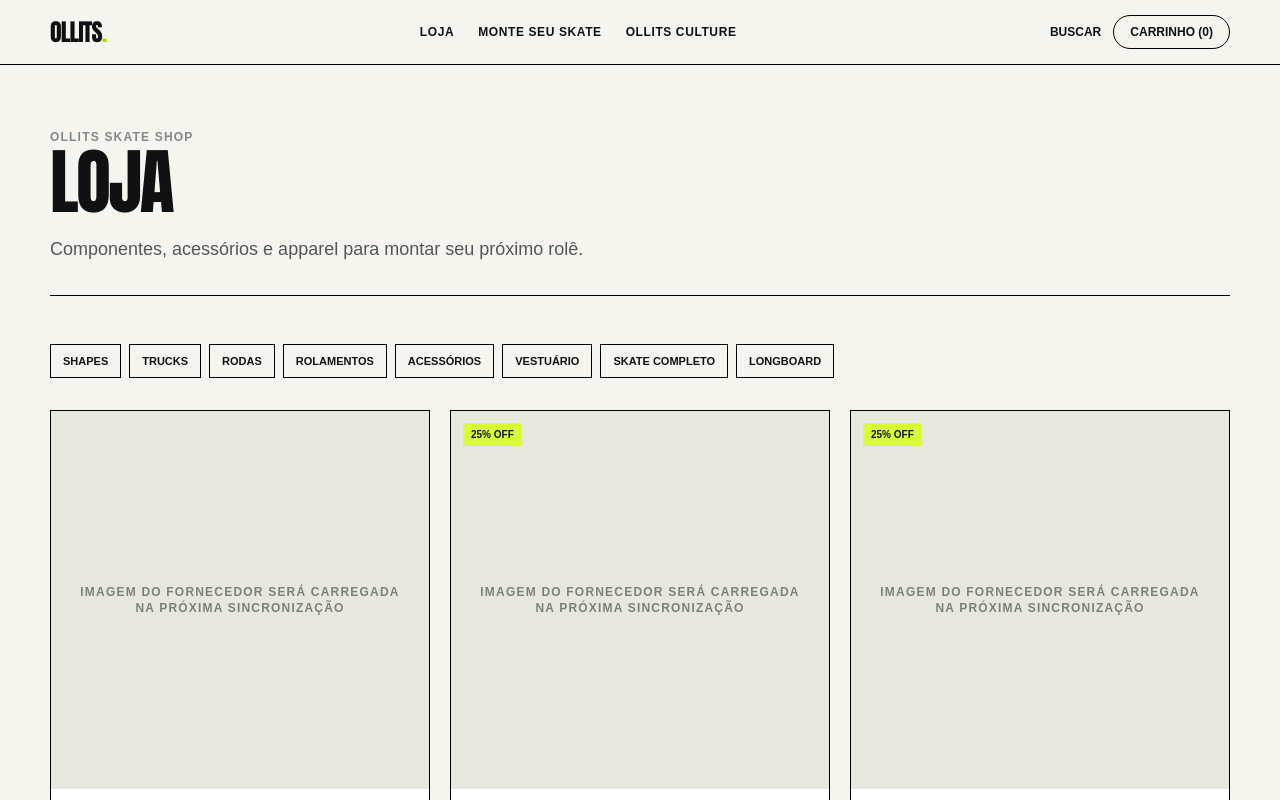
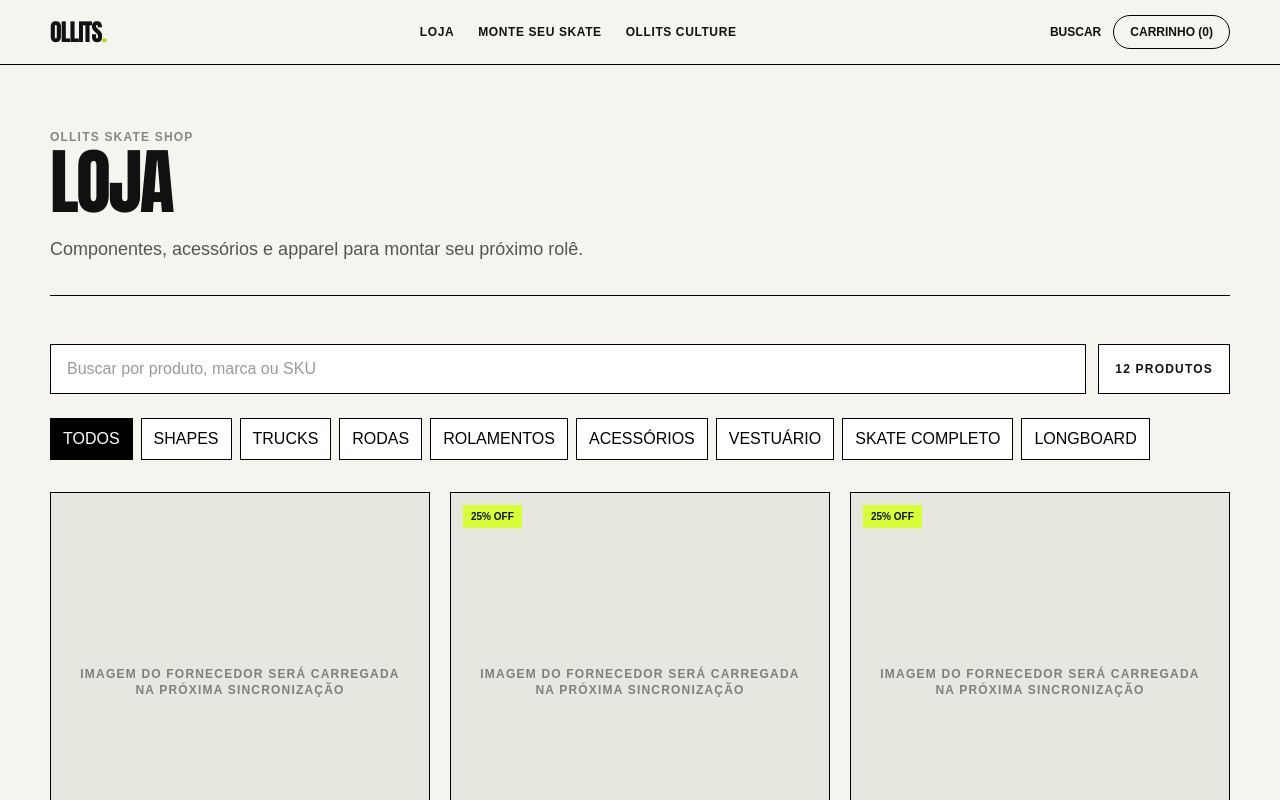
Before and after one commit to Tacones/Ollits-skate-shop, a Next.js app: page /loja in a window 1280 px wide. Shown: the top 800 px of the page. Built offline with nearby package versions, Linux system fonts and the light colour scheme.

Commit message:
feat(catalog): wire shop page to searchable catalog

```diff
--- a/src/app/loja/page.tsx
+++ b/src/app/loja/page.tsx
@@ -1,6 +1,14 @@
-import { ProductCard } from '@/components/product-card';
-import { categories, products } from '@/data/products';
+import { CatalogBrowser } from '@/components/catalog-browser';
 
 export default function LojaPage() {
-  return <div className="container-ollits py-16"><div className="mb-12 border-b border-black pb-8"><p className="text-xs font-bold uppercase tracking-widest text-black/45">Ollits Skate Shop</p><h1 className="display mt-2 text-7xl uppercase leading-[.8]">Loja</h1><p className="mt-6 max-w-xl text-lg text-black/65">Componentes, acessórios e apparel para montar seu próximo rolê.</p></div><div className="mb-8 flex flex-wrap gap-2">{categories.map((category) => <span key={category} className="border border-black px-3 py-2 text-[11px] font-bold uppercase">{category}</span>)}</div>{products.length === 0 ? <div className="border border-black bg-white p-8"><p className="text-xs font-black uppercase tracking-widest">Catálogo em preparação</p><h2 className="display mt-3 text-5xl uppercase">Produtos reais<br />em breve.</h2><p className="mt-5 max-w-xl text-sm text-black/65">O catálogo fictício foi removido. Esta vitrine será preenchida somente com os produtos e imagens autorizados do fornecedor.</p></div> : <div className="grid gap-5 sm:grid-cols-2 lg:grid-cols-3">{products.map((product) => <ProductCard key={product.id} product={product} />)}</div>}</div>;
+  return (
+    <div className="container-ollits py-16">
+      <div className="mb-12 border-b border-black pb-8">
+        <p className="text-xs font-bold uppercase tracking-widest text-black/45">Ollits Skate Shop</p>
+        <h1 className="display mt-2 text-7xl uppercase leading-[.8]">Loja</h1>
+        <p className="mt-6 max-w-xl text-lg text-black/65">Componentes, acessórios e apparel para montar seu próximo rolê.</p>
+      </div>
+      <CatalogBrowser />
+    </div>
+  );
 }
```
